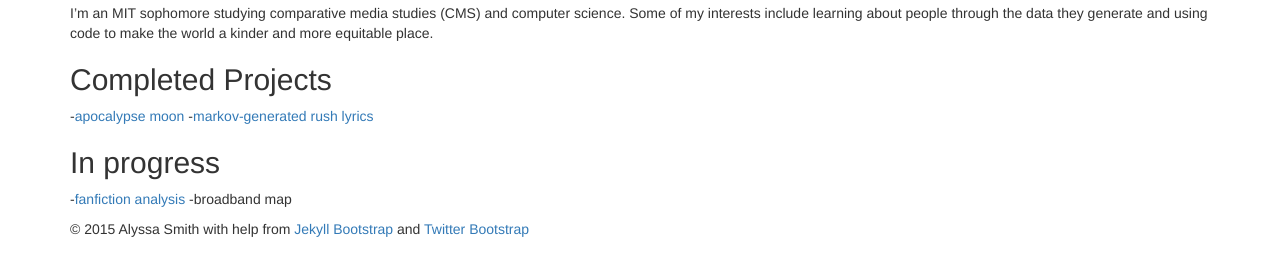
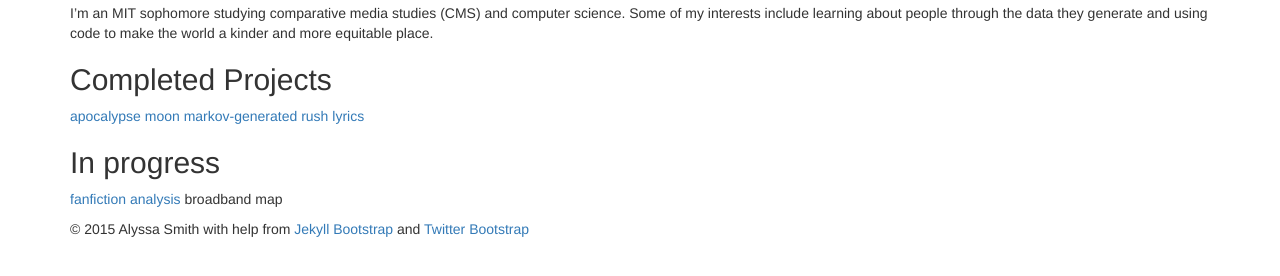
Before and after one commit to alyssa-smith/alyssa-smith.github.io, a Jekyll site: the page built from index.md, in a window 1280 px wide. Shown: the part 258-534 px from the top of the page. Built offline with Jekyll 4.4.1, drawn with Linux system fonts in a browser that asks for light colours; nearby versions of some CDN libraries; library files that are not in the unit come from our copies.

Commit message:
argh list why

```diff
--- a/index.md
+++ b/index.md
@@ -10,8 +10,8 @@ tagline: having a website is a thing you do, right?
 I'm an MIT sophomore studying comparative media studies (CMS) and computer science.  Some of my interests include learning about people through the data they generate and using code to make the world a kinder and more equitable place.
 
 ## Completed Projects
--[apocalypse moon](http://alyssa-smith.github.io/moon-orbits-earth)
--[markov-generated rush lyrics](http://alyssa-smith.github.io/markov-rush)
+[apocalypse moon](http://alyssa-smith.github.io/moon-orbits-earth)
+[markov-generated rush lyrics](http://alyssa-smith.github.io/markov-rush)
 ##In progress
--[fanfiction analysis](http://alyssa-smith.github.io/fanfiction)
--broadband map
+[fanfiction analysis](http://alyssa-smith.github.io/fanfiction)
+broadband map
```
